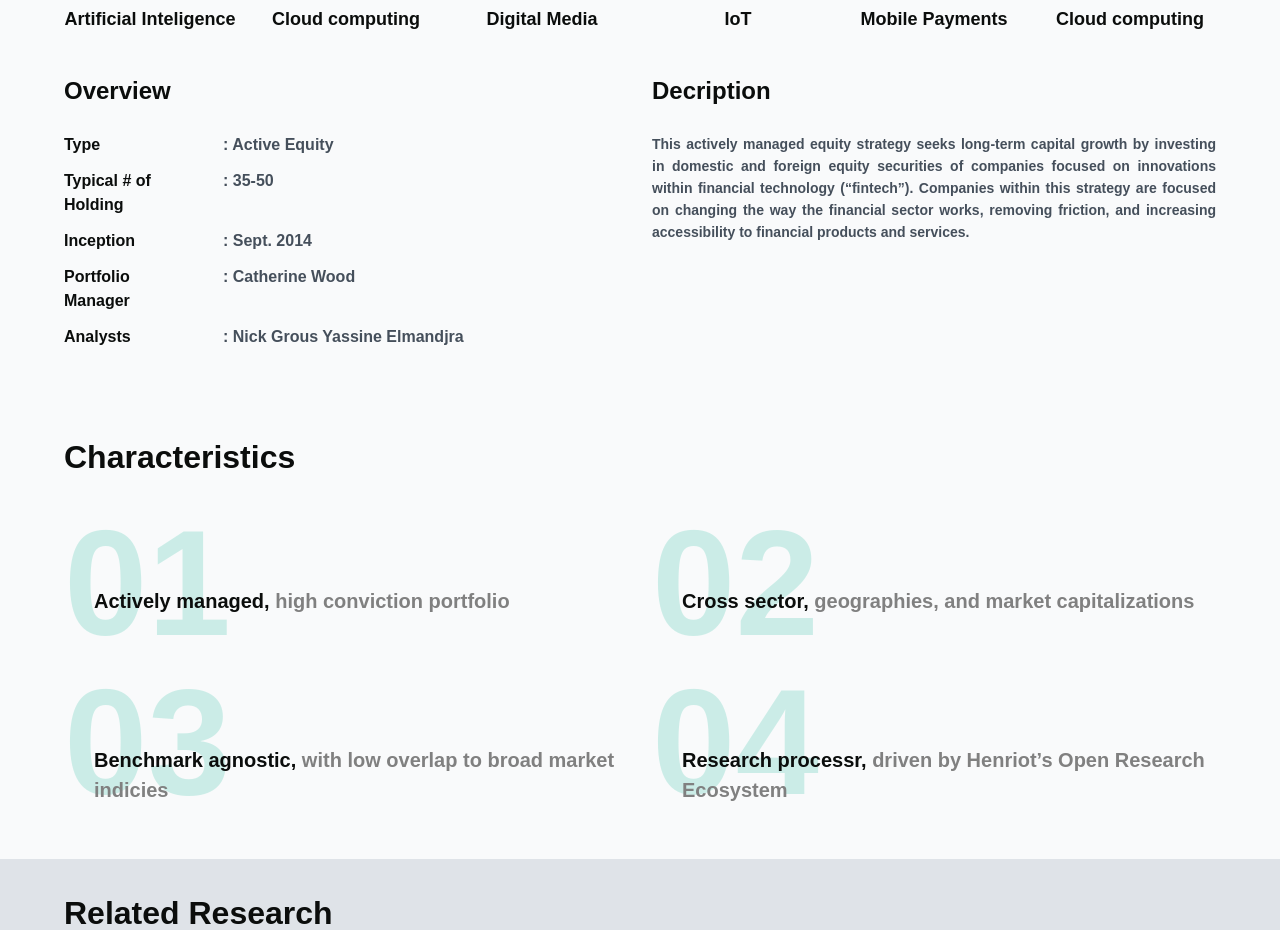
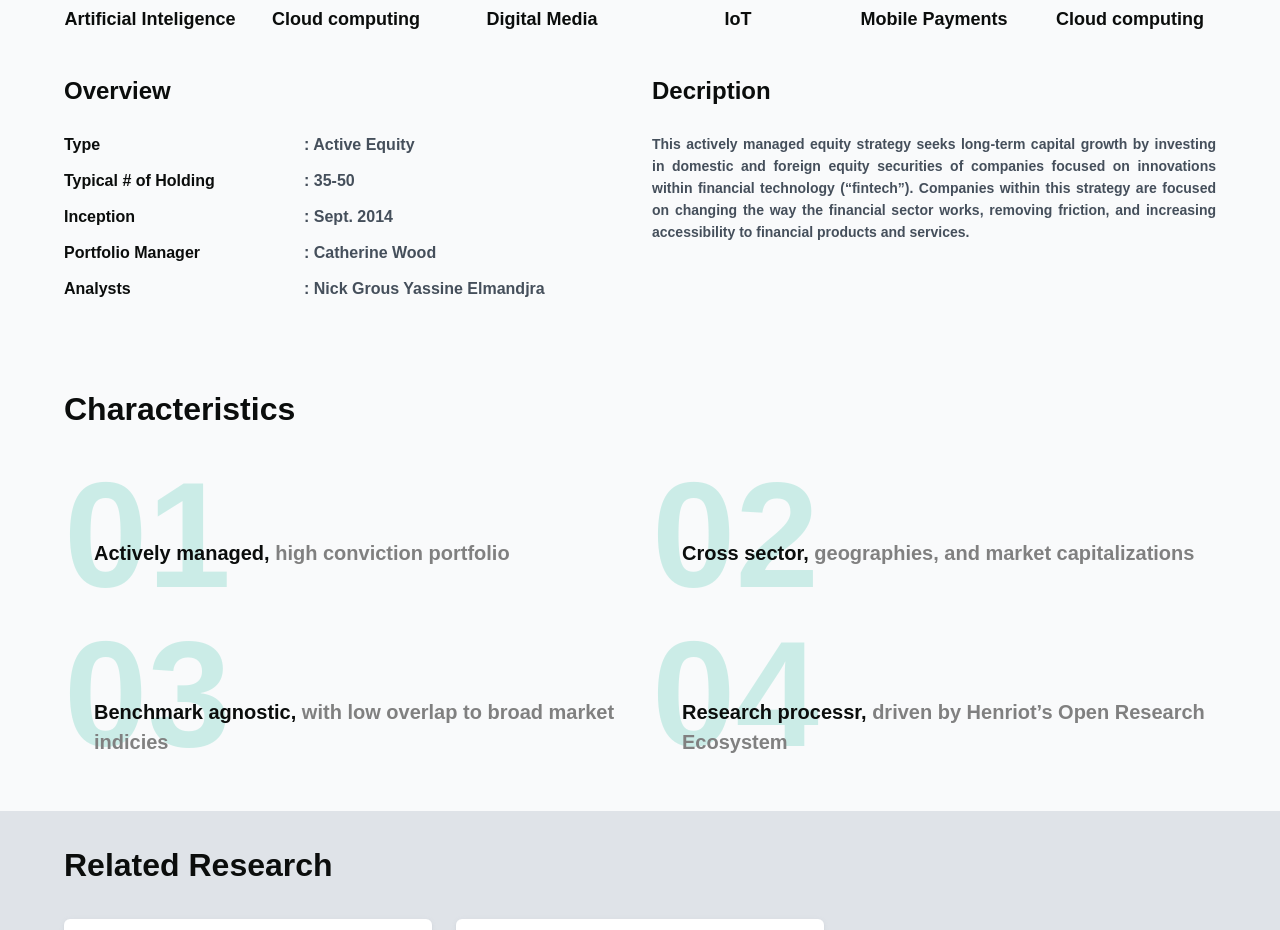
Before and after one commit to mutua-muvevi/henriot-landing, a React (Create React App) app: page /landing/investment-solutions/equity in a window 1280 px wide. Shown: the part 900-1830 px from the top of the page. Built offline with nearby package versions, Linux system fonts and the light colour scheme.

Commit message:
edit focus

```diff
--- a/src/pages/investment/equities/sections/focus.js
+++ b/src/pages/investment/equities/sections/focus.js
@@ -75,7 +75,7 @@ const EquityFocus = ({focus}) => {
 							{
 								focus.overview.map((el, i) => (
 									<Stack key={i} spacing={3} direction="row">
-										<Typography variant="subtitle1" color="text.primary" sx={{flex:1}}>
+										<Typography variant="subtitle1" color="text.primary" sx={{flex:2}}>
 											{el.key}
 										</Typography>
 										<Typography variant="subtitle1" color="text.secondary" sx={{flex:3}}>
```
